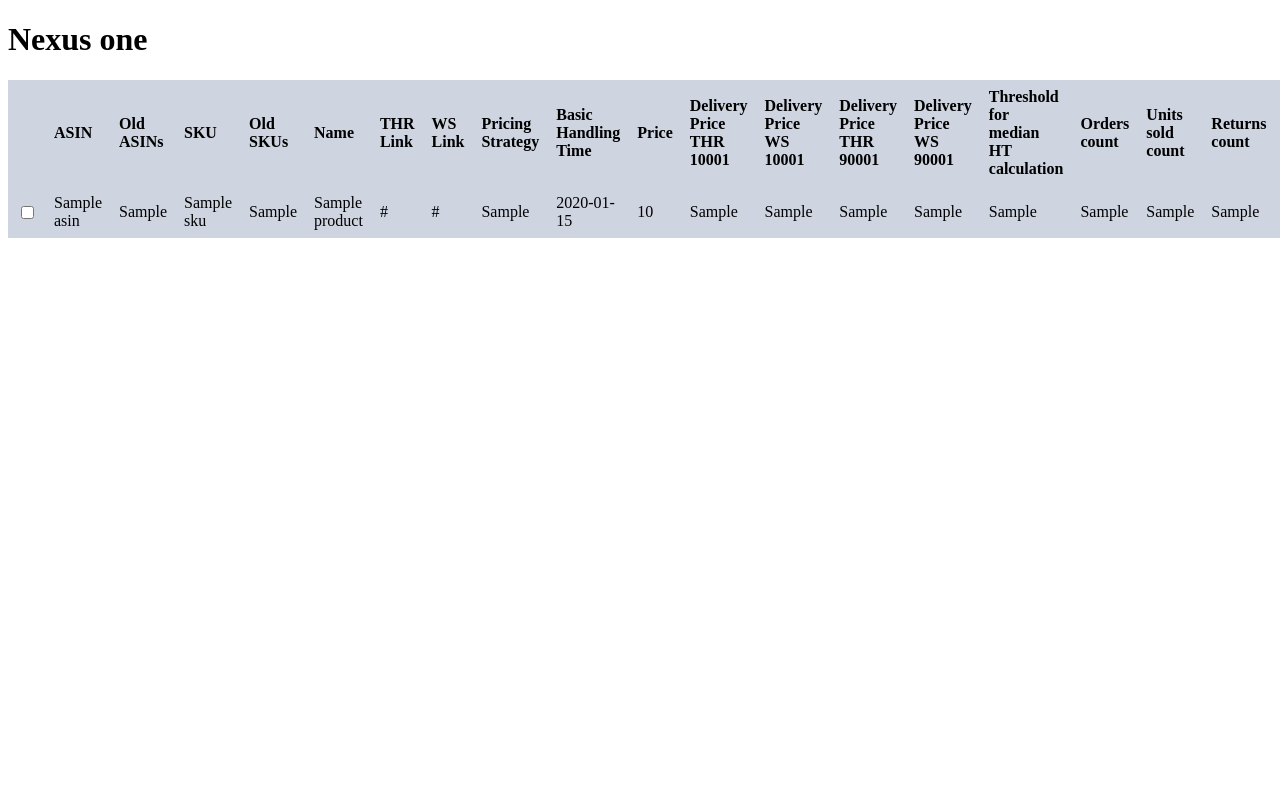
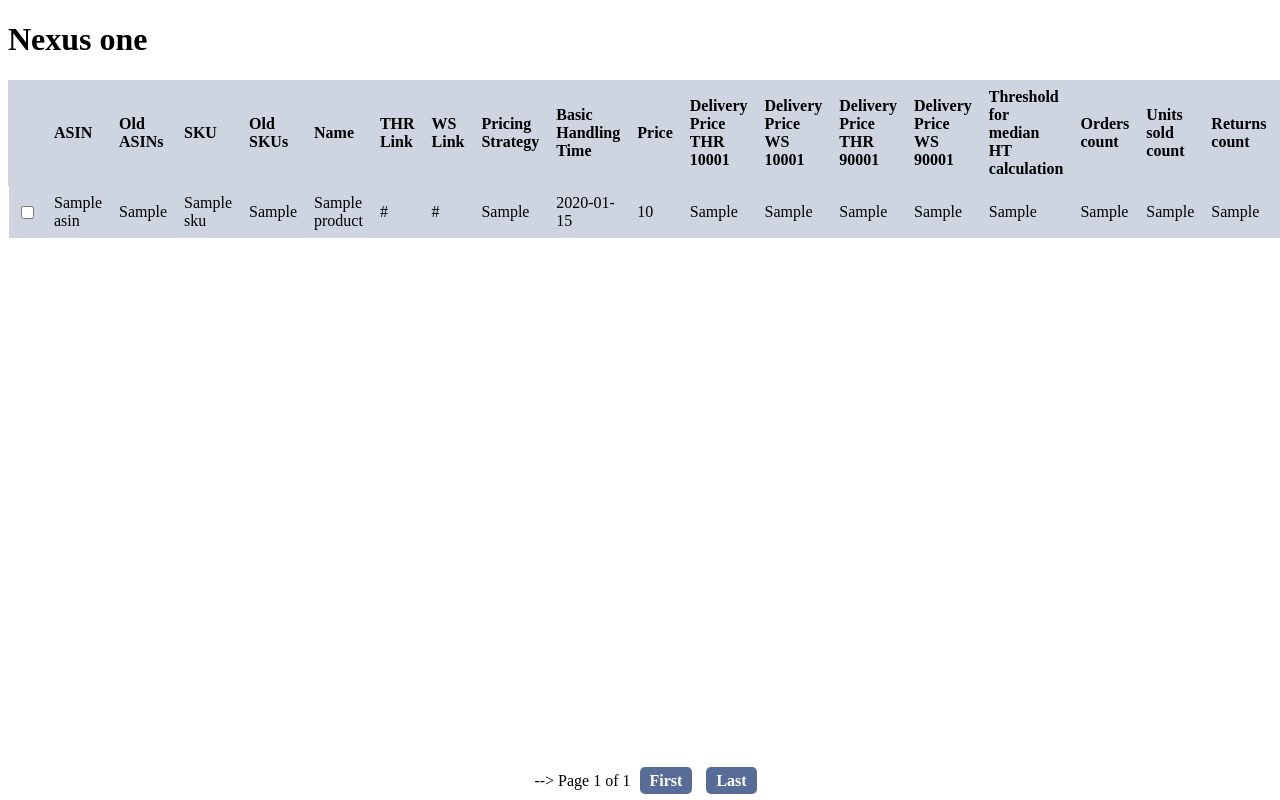
Before and after one commit to yarpshedzyal/all_for_one_nexus, a Flask app: page /index in a window 1280 px wide; the page is wider, and only the part inside the window is pictured. Run offline with Flask 3, Linux system fonts and the light colour scheme; the visitor is signed in with stand-in values (Sample User, id 1); a database or web service that is not in the repository returns one stand-in record (values such as "Sample title").

Commit message:
pagination(cant chose number og items per page)

```diff
--- a/app.py
+++ b/app.py
@@ -1,7 +1,8 @@
 from flask import Flask, render_template, request, jsonify,  redirect, session, url_for
 from pymongo import MongoClient
-from bson.objectid import ObjectId
+from bson import ObjectId, json_util
 from bcrypt import checkpw
+import json
 
 class User:
     def __init__(self, id, user_name, password):
@@ -44,6 +45,46 @@
         if request.endpoint != 'login':
             return redirect(url_for('login'))
 
+@app.route('/fetch_data', methods=['GET'])
+def fetch_data():
+    page = request.args.get('page')
+    items_per_page = request.args.get('per_page')
+
+    # Check if 'page' and 'per_page' are not None, and provide defaults if needed
+    if page is None:
+        page = 1  # Default to page 1 if 'page' is not provided
+    else:
+        page = int(page)
+
+    if items_per_page is None:
+        items_per_page = 50  # Default to 50 items per page if 'items_per_page' is not provided
+    else:
+        items_per_page = int(items_per_page)
+
+    # Use the 'page' and 'items_per_page' values to fetch the appropriate data
+    skip = (page - 1) * items_per_page
+    items = collection.find().skip(skip).limit(items_per_page)
+
+    # Convert the MongoDB cursor to a list of dictionaries
+    data = [json_util.loads(json_util.dumps(item)) for item in items]
+
+    # Calculate the total number of items
+    total_items = collection.count_documents({})
+
+    # Calculate the total number of pages
+    total_pages = (total_items + items_per_page - 1) // items_per_page
+
+    # Prepare the response data
+    response_data = {
+        'items': data,
+        'currentPage': page,
+        'totalPages': total_pages,
+    }
+
+    # Serialize the response_data to JSON
+    my_json_string = json.dumps(response_data, default=json_util.default)
+
+    return my_json_string
 
 @app.route('/login', methods=['GET', 'POST'])
 def login():
@@ -62,11 +103,28 @@
     return render_template('login.html')
 
 
-@app.route('/index')
+@app.route('/index', methods=['GET'])
 def index():
-    items = collection.find()
-    # Render the main index.html page
-    return render_template('index.html', items = items)
+    # Get pagination parameters from the query string or use default values
+    page = int(request.args.get('page', type=int, default=1))  # Default to page 1
+    per_page = int(request.args.get('per_page', type=int, default=50))  # Default to 50 items per page
+
+    # Calculate the skip value based on the page number and items per page
+    skip = (page - 1) * per_page
+
+    # Query the database to retrieve a specific range of items
+    items = collection.find().skip(skip).limit(per_page)
+
+    # Count the total number of items for pagination
+    total_items = collection.count_documents({})
+
+    # Calculate the total number of pages
+    total_pages = (total_items + per_page - 1) // per_page
+
+    # Render the main index.html page with pagination information
+    return render_template('index.html', items=items, total_pages=total_pages, current_page=page, per_page=per_page)
+
+
 
 
 @app.route('/add_product', methods=['POST'])
--- a/static/script.js
+++ b/static/script.js
@@ -213,3 +213,129 @@
     // Function to cancel and close the dialog
     customizeCancelButton.addEventListener('click', hideCustomizeDialog);
 });
+
+document.addEventListener('DOMContentLoaded', function () {
+    const prevPageButton = document.getElementById('prev-page');
+    const nextPageButton = document.getElementById('next-page');
+    const currentPageSpan = document.getElementById('current-page');
+    const itemsPerPageSelect = document.getElementById('items-per-page');
+    let itemsPerPage = parseInt(itemsPerPageSelect.value); // Initialize with default value
+
+    // Define the initial values for pagination
+    let currentPage = 1;           // Initialize the current page
+    // let itemsPerPage = 50;         // Initialize the items per page (default: 50)
+
+
+    itemsPerPageSelect.addEventListener('change', function () {
+        itemsPerPage = parseInt(this.value);
+        currentPage = 1; // Reset to the first page when changing items per page
+        fetchData(currentPage, itemsPerPage); // Fetch data with the new items per page value
+    });
+
+    // Function to update the table based on the current page and items per page
+    function updateTable() {
+        // Calculate the start and end indices for the displayed items
+        const startIndex = (currentPage - 1) * itemsPerPage;
+        const endIndex = startIndex + itemsPerPage;
+
+        // Get all table rows except for the header
+        const tableRows = document.querySelectorAll('tr:not(.header)');
+
+        // Loop through table rows and hide/show based on the current page and items per page
+        tableRows.forEach((row, index) => {
+            if (index >= startIndex && index < endIndex) {
+                row.style.display = 'table-row'; // Show rows within the current range
+            } else {
+                row.style.display = 'none';      // Hide rows outside the current range
+            }
+        });
+
+        // Update the current page number display
+        currentPageSpan.textContent = currentPage;
+    }
+
+    // Event listener for the "Previous" button
+    prevPageButton.addEventListener('click', function () {
+        if (currentPage > 1) {
+            currentPage--;
+            updateTable();
+        }
+    });
+
+    // Event listener for the "Next" button
+    nextPageButton.addEventListener('click', function () {
+        // Calculate the total number of pages based on the number of items
+        const totalItems = document.querySelectorAll('tr:not(.header)').length;
+        const totalPages = Math.ceil(totalItems / itemsPerPage);
+
+        if (currentPage < totalPages) {
+            currentPage++;
+            updateTable();
+        }
+    });
+
+    // // Event listener for the items-per-page dropdown
+    // itemsPerPageSelect.addEventListener('change', function () {
+    //     itemsPerPage = parseInt(this.value);
+    //     currentPage = 1; // Reset to the first page when changing items per page
+    //     updateTable();
+    // });
+
+    // // Initialize the page with the default settings
+    // updateTable();
+});
+
+// // Fetch data function
+// function fetchData(page, perPage) {
+//     // Make an AJAX request to the server with the page and perPage parameters
+//     fetch(`/fetch_data?page=${page}&per_page=${perPage}`)
+//         .then(response => {
+//             if (!response.ok) {
+//                 throw new Error('Network response was not ok');
+//             }
+//             return response.json();
+//         })
+//         .then(data => {
+//             // Update the table with the new data
+//             updateTable(data.items);
+
+//             // Update the current page number and total number of pages
+//             updatePagination(data.currentPage, data.totalPages);
+//         })
+// }
+
+// // Function to update the table with new data
+// function updateTable(items) {
+//     const table = document.getElementById('table-body');
+//     // const tbody = table.getElementById('table-body');
+
+//     // Clear existing table rows
+//     table.innerHTML = '';
+
+//     // Loop through the items and add rows to the table
+//     // Populate the table rows with data
+//     items.forEach(item => {
+//         const row = document.createElement('tr');
+//         for (const key in item) {
+//             if (item.hasOwnProperty(key)) {
+//                 const cell = document.createElement('td');
+//                 cell.textContent = item[key];
+//                 row.appendChild(cell);
+//             }
+//         }
+//         table.appendChild(row);
+//     });
+// }
+
+
+// // Function to update the current page number and total number of pages
+// function updatePagination(currentPage, totalPages) {
+//     const currentPageSpan = document.getElementById('current-page');
+//     const totalPagesSpan = document.getElementById('total-pages');
+
+//     // Update the current page number
+//     currentPageSpan.textContent = currentPage;
+
+//     // Update the total number of pages
+//     totalPagesSpan.textContent = totalPages;
+// }
--- a/static/styles.css
+++ b/static/styles.css
@@ -184,3 +184,33 @@
     grid-template-columns: repeat(2, 1fr); /* Two columns */
     grid-gap: 10px; /* Spacing between items */
 }
+
+/* Style the pagination container */
+.pagination-container {
+    position: fixed; /* Fixed positioning to keep it at the bottom */
+    bottom: 0; /* Position it at the bottom of the viewport */
+    width: 100%; /* Full width */
+    background-color: rgba(255, 255, 255, 0.9); /* Semi-transparent background */
+    z-index: 1000; /* Ensure it's above other content */
+    text-align: center; /* Center-align the pagination buttons */
+    padding: 10px 0; /* Add padding to the container */
+}
+
+/* Style pagination buttons within the container */
+.pagination-container .custom-pagination-button {
+    background-color: #576c96;
+    color: white;
+    border: none;
+    padding: 5px 10px; /* Adjust padding for smaller buttons */
+    margin: 5px;
+    cursor: pointer;
+    border-radius: 5px;
+    font-weight: bold;
+    text-align: center;
+    text-decoration: none;
+}
+
+/* Style the hover effect for pagination buttons */
+.pagination-container .custom-pagination-button:hover {
+    background-color: #1d2941;
+}
--- a/templates/index.html
+++ b/templates/index.html
@@ -18,6 +18,31 @@
     </div>
 
     <h1>Nexus one</h1>
+
+    <div class="pagination-container">
+        <!-- Dropdown for items per page (moved to the left)
+        <label for="items-per-page">Items per page:</label>
+        <select id="items-per-page">
+            <option value="10">10</option>
+            <option value="20">20</option>
+            <option value="50">50</option> <!-- Default selection -->
+            <!-- <option value="100">100</option> -->
+            <!-- Add more options as needed -->
+        <!-- </select> --> -->
+        <span id="current-page">Page {{ current_page }} of <span id="total-pages">{{ total_pages }}</span></span> <!-- Add id="current-page" and id="total-pages" here -->
+        <a class="custom-pagination-button" href="?page=1&per_page={{ per_page }}">First</a>
+        {% if current_page > 1 %}
+            <a class="custom-pagination-button" href="?page={{ current_page - 1 }}&per_page={{ per_page }}">Previous</a>
+        {% endif %}
+        {% if current_page < total_pages %}
+            <a class="custom-pagination-button" href="?page={{ current_page + 1 }}&per_page={{ per_page }}">Next</a>
+        {% endif %}
+        <a class="custom-pagination-button" href="?page={{ total_pages }}&per_page={{ per_page }}">Last</a>
+        <div id="pagination-dropdown" class="pagination-dropdown">
+        </div>
+    </div>
+
+
 
     <!-- Hidden modal dialog for column customization -->
     <div id="customize-dialog" class="modal">
@@ -58,7 +83,7 @@
     </div>
 
     <table>
-        <tr>
+        <tr id="table-headers">
             <th>    </th>
             <th data-column="asin">ASIN</th>
             <th data-column="odl-asin">Old ASINs</th>
@@ -84,6 +109,7 @@
             <th data-column="stock-availble">Stock availability</th>
             <th data-column="free-ship">Free shipping with Plus</th>
         </tr>
+        <tbody id="table-body">
         {% for item in items %}
         <tr>
             <td><input type="checkbox" name="selected_product" value="{{ item['_id'] }}"></td> <!-- Add a checkbox input within each row -->
@@ -112,6 +138,7 @@
             <td data-column="free-ship">{{ item.get('Free shipping with Plus', '') }}</td>
         </tr>
         {% endfor %}
+        </tbody>
     </table>
 
     <script src="{{ url_for('static', filename='script.js') }}"></script>
```
